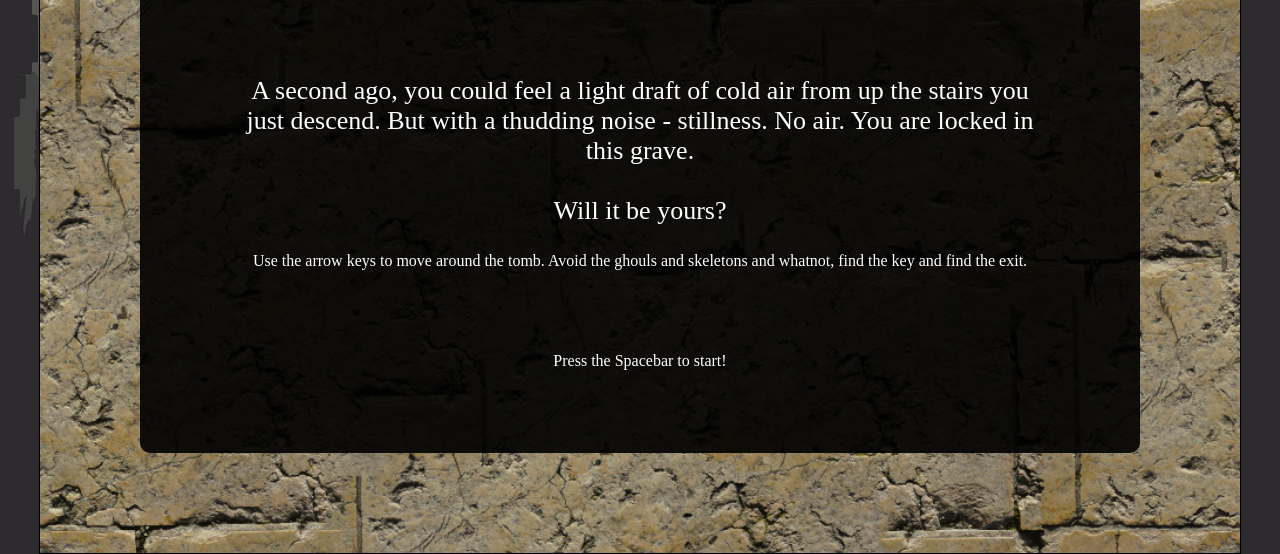
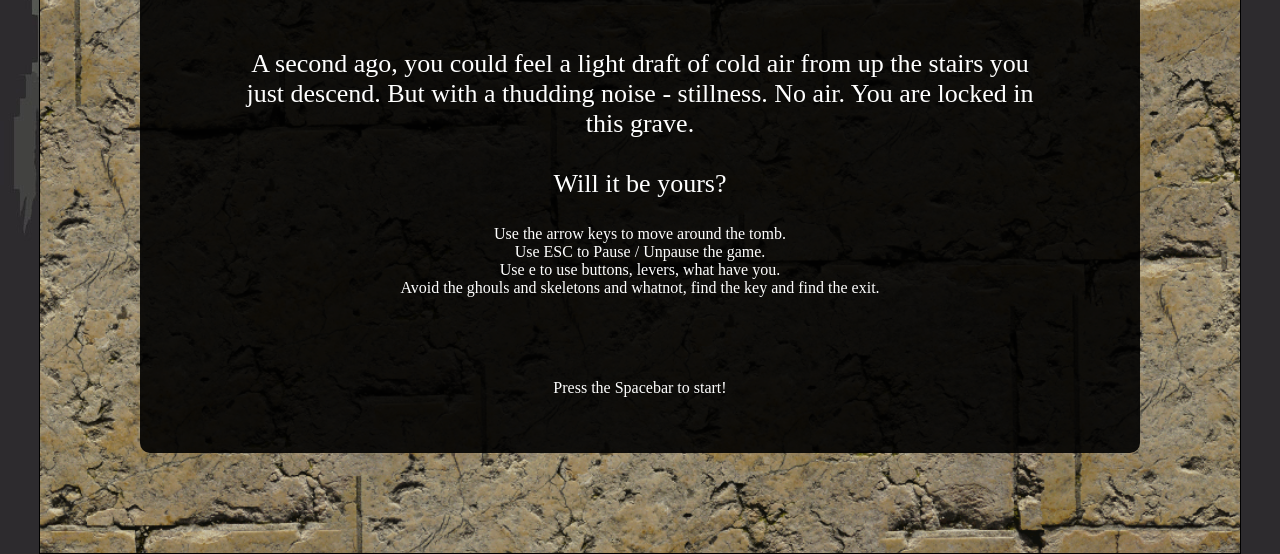
Before and after one commit to jmchor/grave_game, a plain HTML site: page index.html in a window 1280 px wide. Shown: the part 247-801 px from the top of the page. Drawn offline with Linux system fonts and the light colour scheme.

Commit message:
Edit splash screen message

```diff
--- a/index.html
+++ b/index.html
@@ -22,8 +22,16 @@
                     <br>
                     Will it be yours?
                 </p>
-                <p>Use the arrow keys to move around the tomb. Avoid the ghouls and skeletons and whatnot, find the key
-                    and find the exit.</p>
+                <p>Use the arrow keys to move around the tomb.
+                    <br>
+                    Use ESC to Pause / Unpause the game.
+                    <br>
+                    Use e to use
+                    buttons, levers, what have you.
+                    <br>
+                    Avoid the ghouls and skeletons and whatnot, find the key
+                    and find the exit.
+                </p>
             </div>
 
             <div>
```
